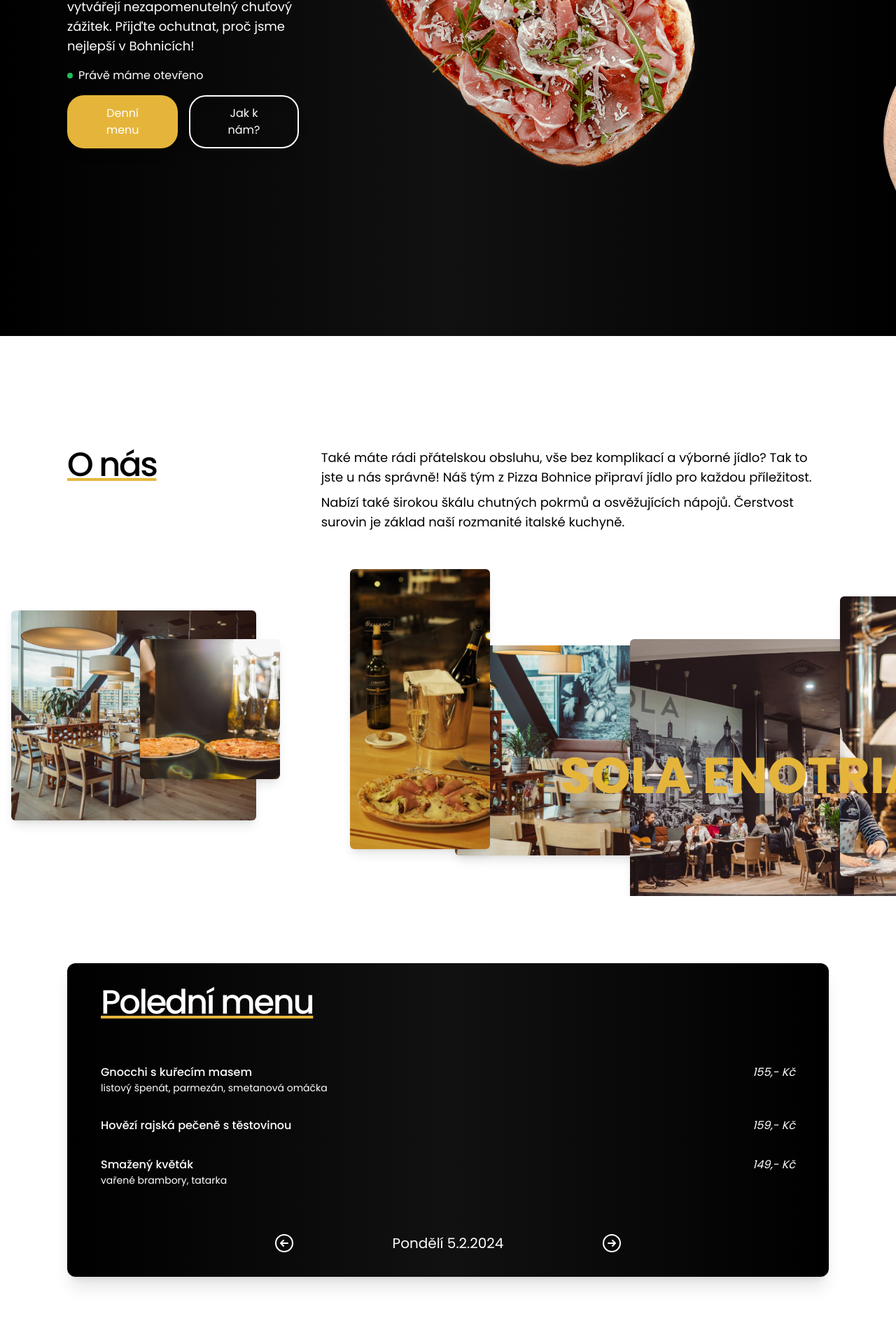
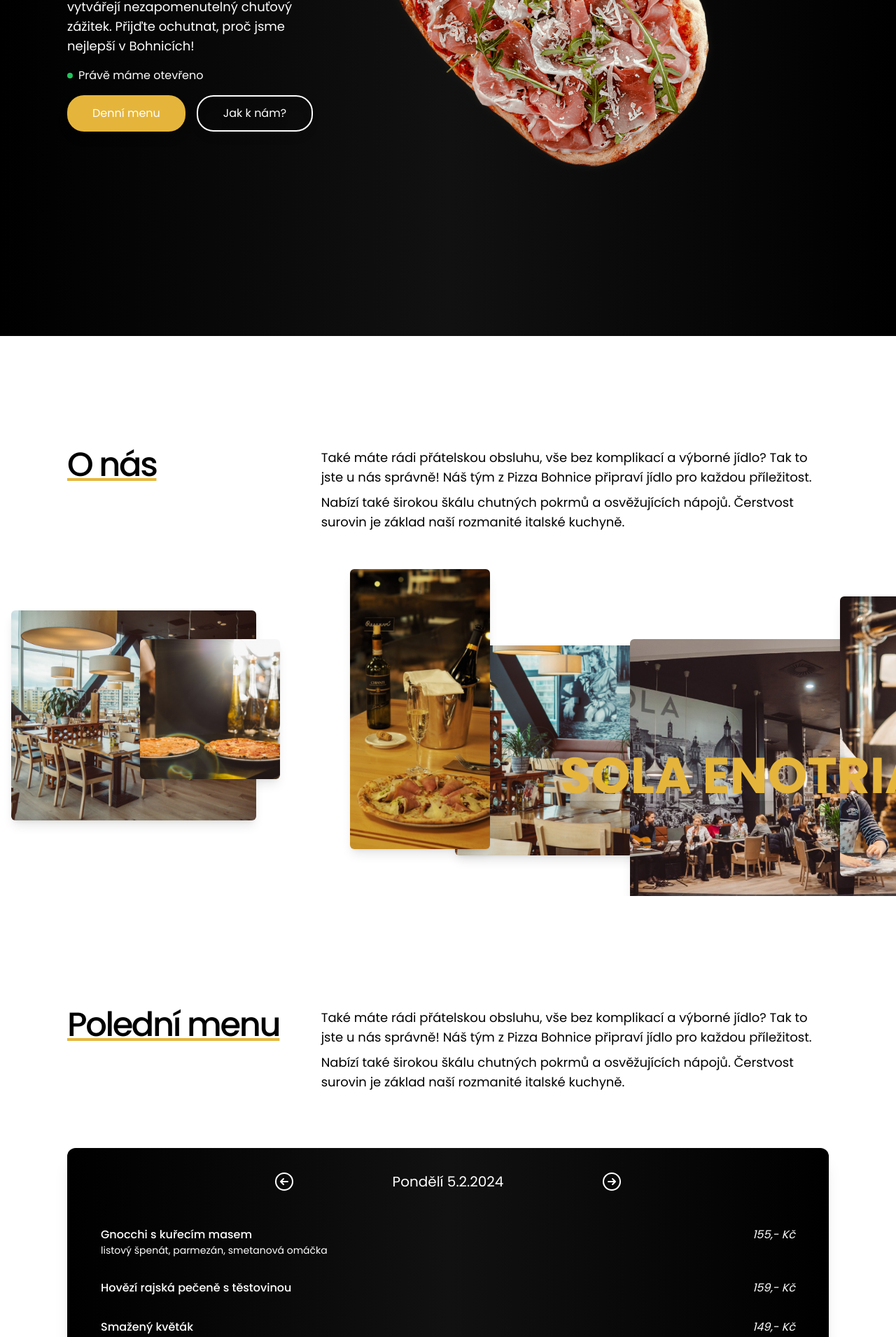
Before and after one commit to TomasLukes/sola-enotria, a Next.js app: page / in a window 1280 px wide. Shown: the part 400-2310 px from the top of the page at 70% size. Built offline with nearby package versions, Linux system fonts and the light colour scheme.

Commit message:
udpate: DailyMenu, AboutUs sections

```diff
--- a/app/components/AboutUs/AboutUs.tsx
+++ b/app/components/AboutUs/AboutUs.tsx
@@ -5,7 +5,7 @@ const AboutUs = ({ className }: IClassName) => {
   return (
     <section className={clsx('overflow-hidden', className)}>
       <div>
-        <div className="h-[100dvh] py-16 md:py-32 lg:py-40 flex justify-start flex-col gap-5 md:gap-8">
+        <div className="h-screen py-16 md:py-32 lg:py-40 flex justify-start flex-col gap-5 md:gap-8">
           <div className="container-base flex flex-col md:flex-row">
             <h3 className="w-full md:w-1/3 heading underline decoration-accent pb-4">O nás</h3>
             <div className="w-full md:w-2/3">
--- a/app/components/DailyMenu/DailyMenu.tsx
+++ b/app/components/DailyMenu/DailyMenu.tsx
@@ -1,3 +1,4 @@
+import Button from '../UI/Button';
 import DailyMenuControls from './DailyMenuControls';
 import MenuItem from './MenuItem';
 
@@ -24,11 +25,26 @@ const menuItems = menuItemsData.map(({ heading, subheading, price }) => (
 
 const DailyMenu = () => {
   return (
-    <section className="container-base">
-      <article className="gradient-dark w-full flex-col justify-between px-12 py-8 my-24 rounded-xl shadow-xl">
-        <h3 className="heading text-white underline decoration-accent mb-12">Polední menu</h3>
-        <div>{menuItems}</div>
+    <section className="container-base py-16 md:py-32 lg:py-40 flex justify-start flex-col gap-5 md:gap-8">
+      <div className="flex flex-col md:flex-row">
+        <h3 className="w-full md:w-1/3 heading underline decoration-accent pb-4">Polední menu</h3>
+        <div className="w-full md:w-2/3">
+          <p className="paragraph pb-2">
+            Také máte rádi přátelskou obsluhu, vše bez komplikací a výborné jídlo? Tak to jste u nás
+            správně! Náš tým z Pizza Bohnice připraví jídlo pro každou příležitost.
+          </p>
+          <p className="paragraph">
+            Nabízí také širokou škálu chutných pokrmů a osvěžujících nápojů. Čerstvost surovin je
+            základ naší rozmanité italské kuchyně.
+          </p>
+        </div>
+      </div>
+      <article className="gradient-dark w-full flex-col justify-between p-6 md:px-12 md:py-8 mt-8 md:mt-12 rounded-xl shadow-xl">
         <DailyMenuControls />
+        <div className="my-8">{menuItems}</div>
+        <div className="w-full flex justify-center">
+          <Button text="Celý týden" variant="primary" className="text-white" />
+        </div>
       </article>
     </section>
   );
--- a/app/components/DailyMenu/DailyMenuControls.tsx
+++ b/app/components/DailyMenu/DailyMenuControls.tsx
@@ -3,7 +3,7 @@ import { ArrowLeftCircleIcon } from '@heroicons/react/24/outline';
 
 const DailyMenuControls = () => {
   return (
-    <div className="w-[500px] mx-auto flex items-center justify-between mt-12">
+    <div className="w-full lg:w-[500px] mx-auto flex items-center justify-between">
       <button>
         <ArrowLeftCircleIcon className="w-8 h-8 text-white" />
       </button>
--- a/app/components/DailyMenu/MenuItem.tsx
+++ b/app/components/DailyMenu/MenuItem.tsx
@@ -13,7 +13,7 @@ const MenuItem = ({
         <p className="text-base font-medium">{heading}</p>
         {Boolean(subheading) && <p className="text-sm font-light">{subheading}</p>}
       </span>
-      <p className="italic">{price},- Kč</p>
+      <p className="italic text-nowrap">{price},- Kč</p>
     </div>
   );
 };
--- a/app/components/Hero/index.tsx
+++ b/app/components/Hero/index.tsx
@@ -3,6 +3,7 @@
 import clsx from 'clsx';
 import Image from 'next/image';
 import { ReactElement, useState, useEffect } from 'react';
+import Button from '../UI/Button';
 
 const Hero = ({ className }: IClassName): ReactElement => {
   const [number, setNumber] = useState(1);
@@ -32,12 +33,8 @@ const Hero = ({ className }: IClassName): ReactElement => {
             <p>Právě máme otevřeno</p>
           </div>
           <div className="flex gap-4">
-            <button className="bg-accent px-6 py-2 md:px-9 md:py-3 text-center w-fit rounded-3xl drop-shadow-lg">
-              Denní menu
-            </button>
-            <button className="bg-transparent border-white border-2 px-6 py-2 md:px-9 md:py-3 text-center w-fit rounded-3xl drop-shadow-lg">
-              Jak k nám?
-            </button>
+            <Button text="Denní menu" variant="primary" />
+            <Button text="Jak k nám?" variant="tertinary" />
           </div>
         </div>
         <div className="w-full md:w-2/3 flex items-start justify-center md:items-end md:justify-end">
```
